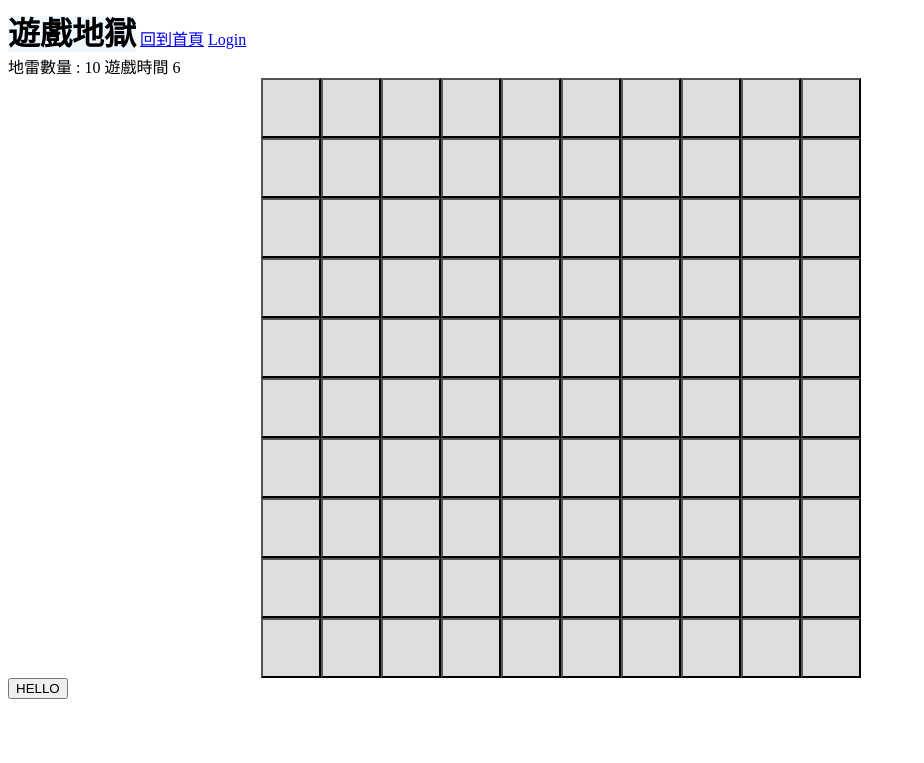
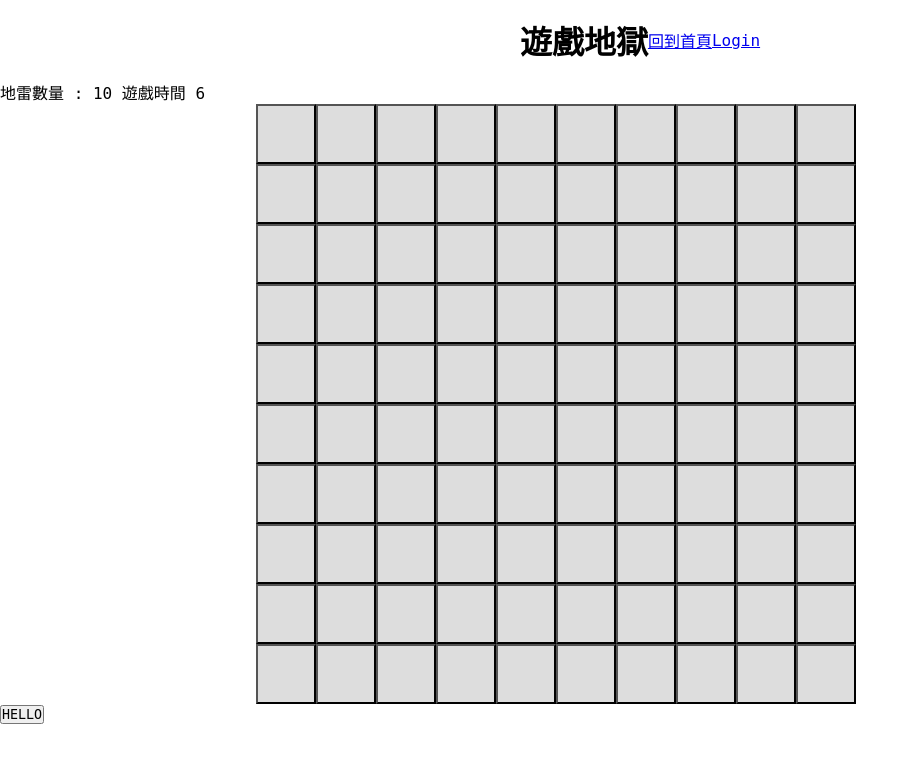
Before and after one commit to loliconriel/GameHell, a Django app: page /Minesweeper/Gaming in a window 1280 px wide. Shown: the top 763 px of the page, without its empty margins (0-924 px from the left). Run offline with Django 4.2, Linux system fonts and the light colour scheme.

Commit message:
css version: 0.01

```diff
--- a/GameHell/Minesweeper/templates/master.html
+++ b/GameHell/Minesweeper/templates/master.html
@@ -2,20 +2,25 @@
 {% load static %}
 
 <html>
+
 <head>
   {% block head%}
-  <title>MineSweeper</title>
+  <title>GameHell</title>
   {% endblock %}
   <link rel="stylesheet" href="{% static 'Minesweeper/style.css' %}">
+  <link rel="icon" href="{%static 'picture/gamehell-logo-transparent.ico'%}">
 </head>
 
 <body>
-<h1 class="GameTitle">遊戲地獄</h1>
-<a href="/Minesweeper">回到首頁</a>
-<a href="/Login">Login</a>
-{% block content %}
+  <div class="navbar">
+    <h1 class="GameTitle">遊戲地獄</h1>
+    <a href="/Minesweeper" class="home">回到首頁</a>
+    <a href="/Login" class="login">Login</a>
+  </div>
+  {% block content %}
 
-{% endblock %}
+  {% endblock %}
 
 </body>
+
 </html>
--- a/GameHell/static/Minesweeper/style.css
+++ b/GameHell/static/Minesweeper/style.css
@@ -1,33 +1,60 @@
-.pinline{
+* {
+    margin: 0px;
+    padding: 0px;
+    box-sizing: border-box;
+    font-family: monospace, DFKai-sb;
+}
+
+.pinline {
     display: inline;
 }
-.GameTitle{
-    background-color: aliceblue;
-    display: inline;
+
+.navbar {
+    display: flex;
+    justify-content: center;
+    align-items: center;
+    height: 10vh;
 }
-.Centermap{
+
+.GameTitle {
+    /* background-color: red; */
+    /* display: inline; */
+    /* margin: 0 20%; */
+}
+
+.home {}
+
+.login {}
+
+.Centermap {
 
     margin: 0% 20% 0% 20%;
 
 }
-.block{
+
+
+.block {
     width: 60px;
     height: 60px;
     background-color: rgb(221, 221, 221);
     font-size: 0px;
 
 }
-.mark{
+
+.mark {
     background-color: red;
 }
-.open{
+
+.open {
     background-color: rgb(255, 255, 255);
 
 }
-.open.Numberblock{
+
+.open.Numberblock {
     font-size: large;
 }
-.JumpScreen{
+
+.JumpScreen {
     background-color: brown;
 
 }
```
Also changed, not shown: GameHell/Minesweeper/templates/Main.html (+6 -3 lines), GameHell/static/picture/gamehell-high-resolution-logo.png (added), GameHell/static/picture/gamehell-logo-transparent.ico (added), GameHell/static/picture/gamehell-logo-transparent.png (added), GameHell/static/picture/gamehell-logo.ico (added), GameHell/static/picture/gamehell-logo.png (added).
